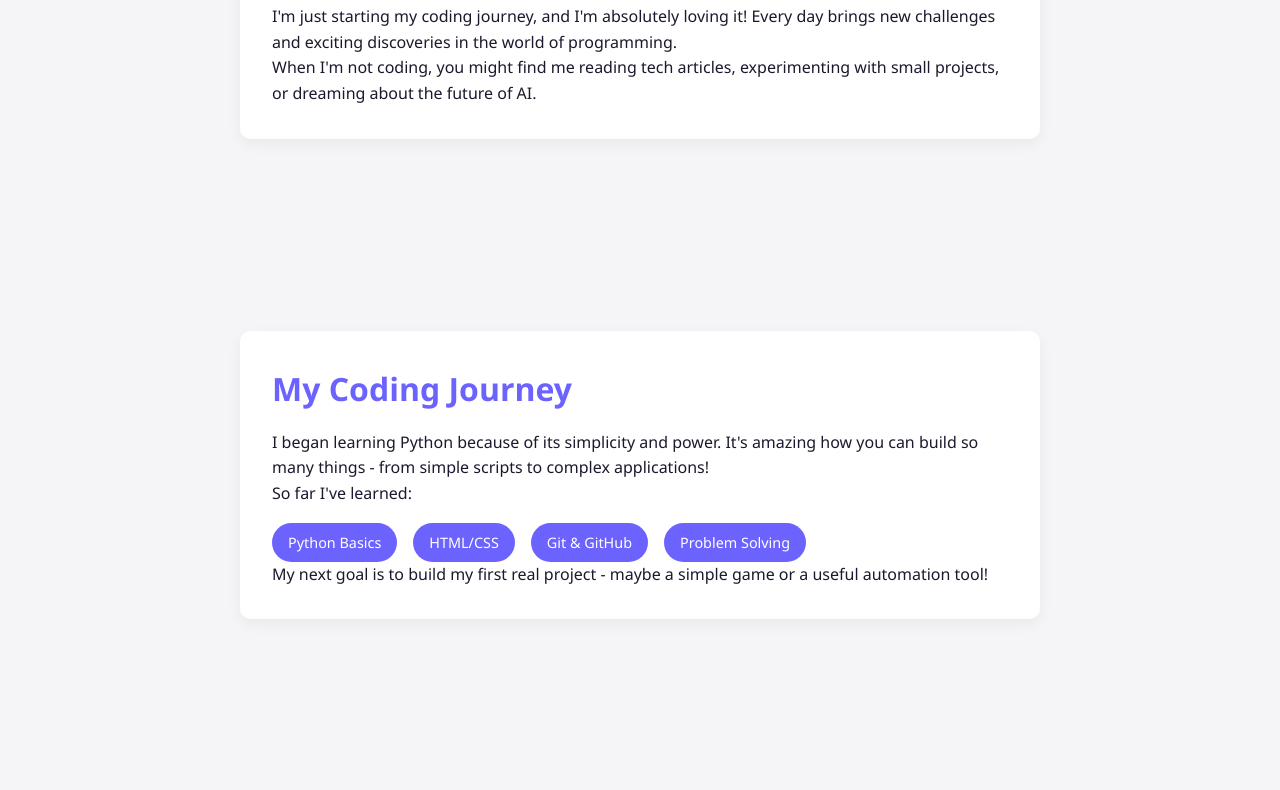
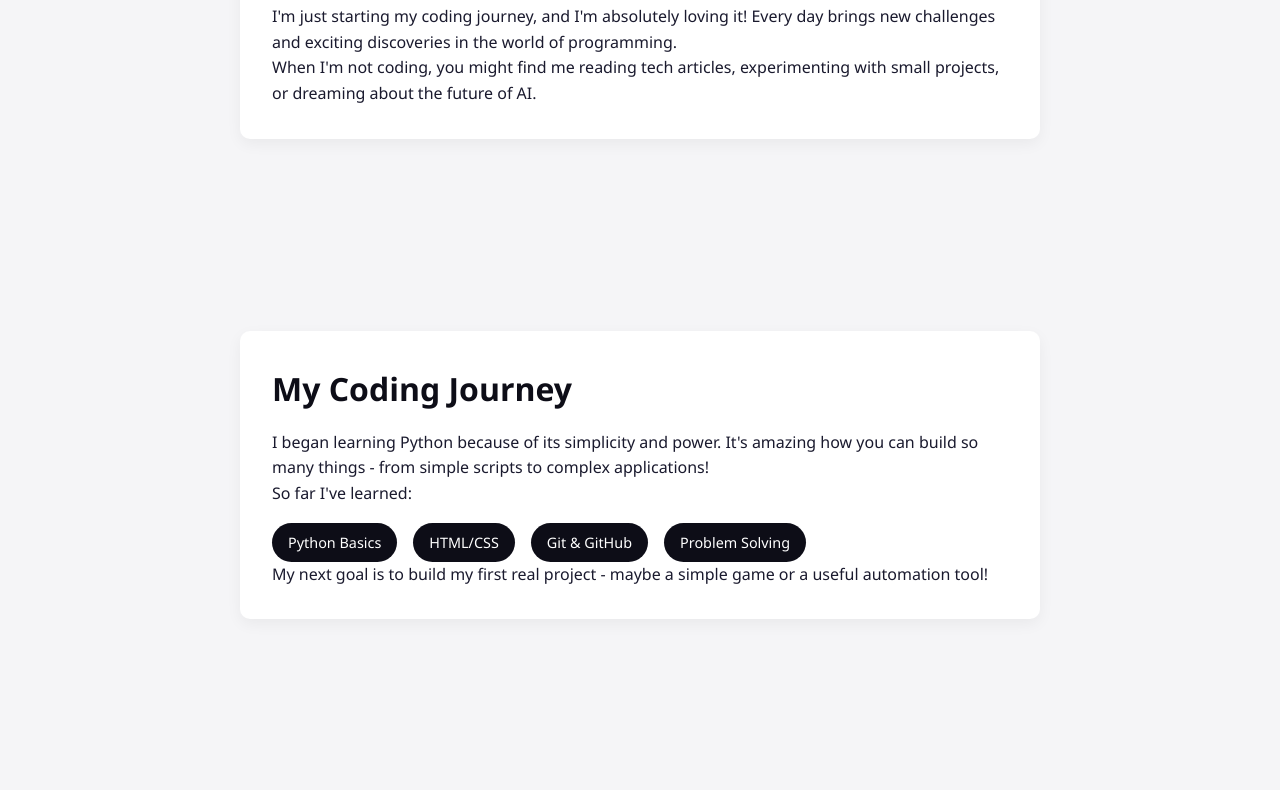
Before and after one commit to SeniorBit/my-first-website, a plain HTML site: page index.html in a window 1280 px wide. Shown: the part 516-1306 px from the top of the page. Drawn offline with Linux system fonts and the light colour scheme.

Commit message:
Update index.html

```diff
--- a/index.html
+++ b/index.html
@@ -7,7 +7,7 @@
     <style>
         /* Modern CSS with smooth animations */
         :root {
-            --primary: #6c63ff;  /* Purple accent */
+            --primary: #0d0d17;  /* Purple accent */
             --dark: #1a1a2e;    /* Dark blue */
             --light: #f5f5f7;    /* Off-white */
         }
```
